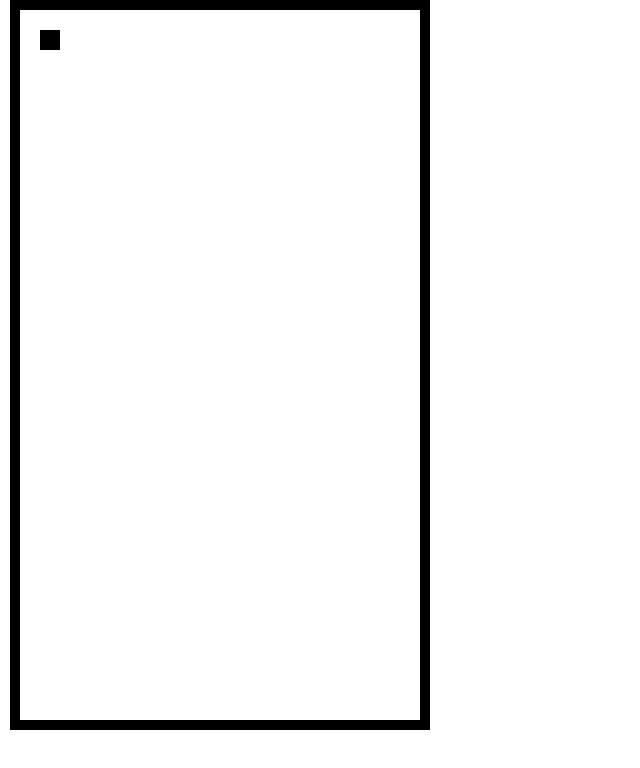
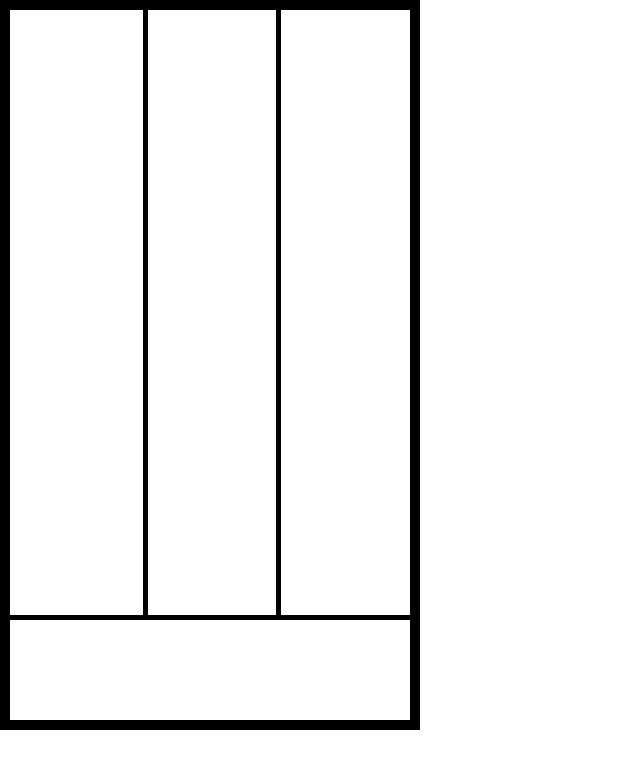
Before and after one commit to BigBrainBoy4/Daily-Schedule, a plain HTML site: page index.html in a window 1280 px wide. Shown: the whole page, without its empty margins (0-640 px from the left). Drawn offline with Linux system fonts and the light colour scheme.

Commit message:
Add files via upload

```diff
--- a/index.html
+++ b/index.html
@@ -7,6 +7,8 @@
 </head>
 <body>
     <div id="column1"></div>
+    <div id="column2"></div>
+    <div id="column3"></div>
     <script></script>
     <style>
         html
@@ -17,16 +19,36 @@
             text-align: center;
             border: 10px solid black;
             background-color: white;
-            left:10px;
+            left:0px;
         }
 
         #column1
         {
             position: absolute;
-            width: 20px;
-            height: 20px;
-            top: 20px;
-            left: 20px;
+            width: 400px;
+            height: 5px;
+            bottom: 100px;
+            left:0px;
+            background-color: black;
+        }
+
+        #column2
+        {
+            position: absolute;
+            width: 5px;
+            height: 610px;
+            bottom: 100px;
+            left:133px;
+            background-color: black;
+        }
+
+        #column3
+        {
+            position: absolute;
+            width: 5px;
+            height: 610px;
+            bottom: 100px;
+            left:266px;
             background-color: black;
         }
     </style>
```
